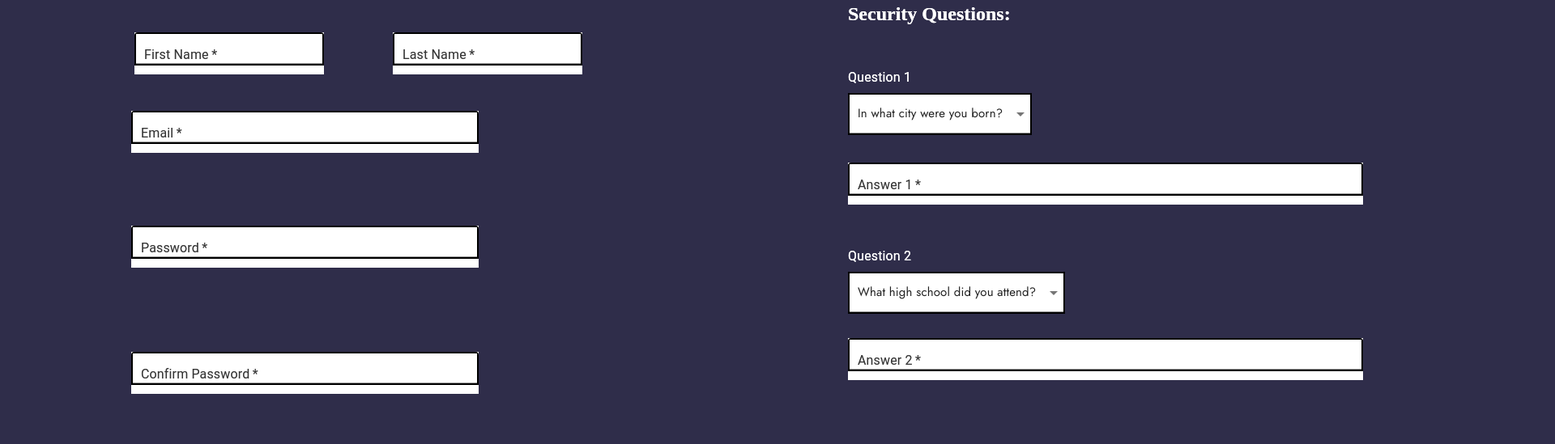
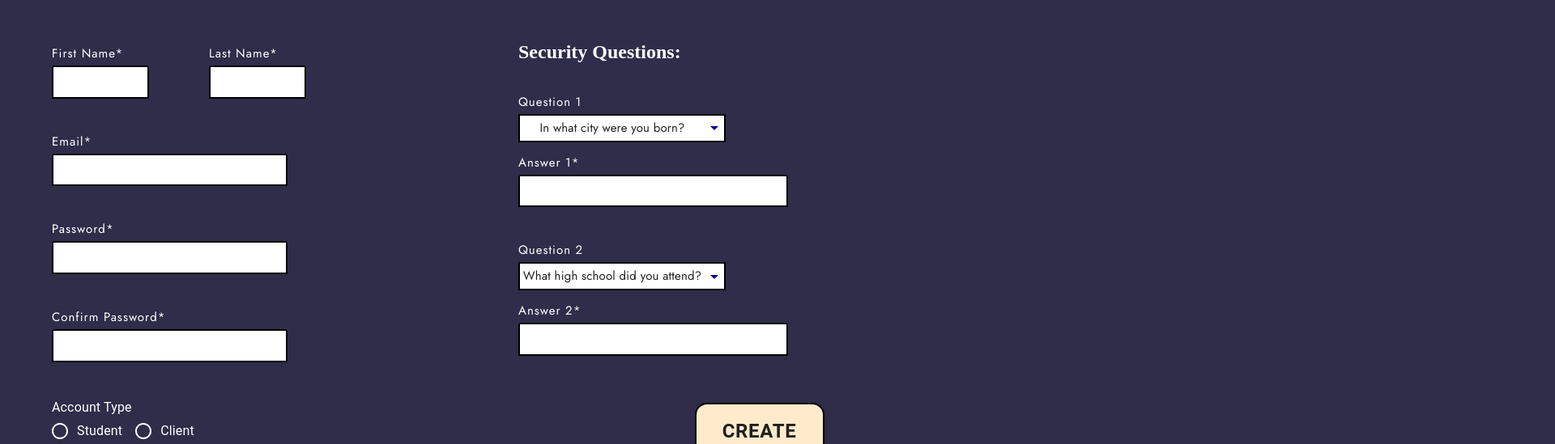
Before and after one commit to Mariie97/Capstone-QWERTY-Dev-Solutions-Team, a React (Create React App) app in the folder parapido-gui/: page /signup in a window 1280 px wide. Shown: the part 220-769 px from the top of the page at 81% size, 1920 px wide, since content can reach past the window. Built offline with nearby package versions, Linux system fonts and the light colour scheme.

Commit message:
- Changed Dropdowns - Changed text inputs - Fixed styling

```diff
--- a/parapido-gui/src/App.js
+++ b/parapido-gui/src/App.js
@@ -79,7 +79,7 @@ class App extends React.Component {
                         path='/signup'
                         render={() => (
                             <React.Fragment>
-                                <UserRegistrationPage />
+                                <NavBar cookies= {this.props.cookies} />
                                 <UserRegistrationPage />
                             </React.Fragment>
                         )}
--- a/parapido-gui/src/Components/UserRegistrationPage.js
+++ b/parapido-gui/src/Components/UserRegistrationPage.js
@@ -1,197 +1,39 @@
 import React, {Component} from 'react';
-import {
-    Button,
-    FormControl,
-    FormControlLabel,
-    FormHelperText,
-    FormLabel,
-    Radio,
-    RadioGroup,
-    TextField
-} from "@material-ui/core";
-import Alert from '@material-ui/lab/Alert';
-
-import SecurityQuestionDropdown from "./SecurityQuestionDropdown";
-import {Redirect} from "react-router-dom";
-
-const titleStyle = {
-    position: "absolute",
-    width: "1847px",
-    height: "120px",
-    left: "162px",
-    top: "100px",
-
-    fontFamily: "Future BdCn BT",
-    fontStyle: "normal",
-    fontWeight: "bold",
-    fontSize: "100px",
-    lineHeight: "120px",
-    color: "#FFFFFF",
-};
-
-const firstNameStyle = {
-    position: "absolute",
-    width: "234px",
-    height: "52px",
-    left: "166px",
-    top: "340px",
-
-    background: "#FFFFFF",
-    color: "red",
-};
-
-const lastNameStyle = {
-    position: "absolute",
-    width: "234px",
-    height: "52px",
-    left: "485px",
-    top: "340px",
-
-    background: "#FFFFFF",
-};
-
-const emailStyle = {
-    position: "absolute",
-    width: "429px",
-    height: "52px",
-    left: "162px",
-    top: "437px",
-    //backgroundColor: "#FFFFFF",
-
-    background: "#FFFFFF",
-};
-
-const passwordStyle = {
-    position: "absolute",
-    width: "429px",
-    height: "52px",
-    left: "162px",
-    top: "579px",
-
-    background: "#FFFFFF",
-};
-
-const confirmPasswordStyle = {
-    position: "absolute",
-    width: "429px",
-    height: "52px",
-    left: "162px",
-    top: "735px",
-
-    background: "#FFFFFF",
-};
-
-const answerOneStyle = {
-    position: "absolute",
-    width: "636px",
-    height: "52px",
-    left: "1047px",
-    top: "501px",
-
-    background: "#FFFFFF",
-};
-
-const answerTwoStyle = {
-    position: "absolute",
-    width: "636px",
-    height: "52px",
-    left: "1047px",
-    top: "718px",
-
-    background: "#FFFFFF",
-};
-
-const questionOneStyle = {
-    position: "absolute",
-    width: "229px",
-    height: "52px",
-    left: "1047px",
-    top: "388px",
-
-    //background: "#FFFFFF",
-};
-
-const questionTwoStyle = {
-    position: "absolute",
-    width: "229px",
-    height: "52px",
-    left: "1047px",
-    top: "609px",
-
-    color: "#FFFFFF",
-};
+import {Button, FormControl, FormControlLabel, FormHelperText, FormLabel, Radio, RadioGroup} from "@material-ui/core";
+import "../Layouts/UserRegistrationPage.css";
+import Input from "./Input";
+import ItemsDropdown from "./ItemsDropdown";
 
 const accountTypeStyle = {
     position: "absolute",
-    left: "162px",
-    top: "850px",
-    width: "500px",
-
-    /*            fontFamily: "Grand",
-                fontStyle: "normal",
-                fontWeight: "normal",
-                fontSize: "24px",
-                lineHeight: "27px",*/
-
-
+    marginTop: "10px",
     color: "#FFFFFF",
 };
 
 const createButtonStyle = {
     position: "absolute",
-    width: "190px",
-    height: "80px",
-    left: "1493px",
-    top: "864px",
-
-    //background: "#FFFFFF",
+    width: "160px",
+    height: "70px",
+    left: "67%",
+    fontWeight: "bold",
+    fontSize: "24px",
+    border: "2px solid black",
+    borderRadius: "15px",
+    background: "#FFEBCC",
 };
 
 const securityQuestionTextStyle = {
     position: "absolute",
-    left: "1047px",
-    top: "304px",
-    width: "500px",
-
-    /*            fontFamily: "Grand",
-                fontStyle: "normal",
-                fontWeight: "normal",
-                fontSize: "24px",
-                lineHeight: "27px",*/
-
     color: "#FFFFFF",
 };
 
-const outerGridStyle= {
-    top: "-80px",
-    position: "absolute"
-
-}
-
-const formLabelStyle= {
+const formLabelStyle = {
     color:"#FFFFFF"
 }
 
 const radioStyle = {
     color:"#FFFFFF"
 }
-
-const errorStyle = {
-    position: "absolute",
-    width: "429px",
-    height: "52px",
-    left: "600px",
-    top: "800px",
-
-    //background: "#FFFFFF",
-};
-
-const questionErrorStyle = {
-    marginTop: '36vh',
-    marginLeft: '60vw',
-    fontSize: '13px',
-    color: '#f44336'
-};
 
 class UserRegistrationPage extends Component {
 
@@ -287,6 +129,7 @@ class UserRegistrationPage extends Component {
         const val7 = this.validateAnswerTwo();
         const val8 = this.validateAccountType();
         const val9 = this.validateQuestions();
+
         if(!val1 || !val2 || !val3 || !val4 || !val5 || !val6 || !val7 || !val8 || !val9)
             return;
 
@@ -306,6 +149,7 @@ class UserRegistrationPage extends Component {
 
     validateLastName(){
         const { lastName } = this.state;
+
         if (lastName.length===0) {
             this.setState({ lastNameError: "This field is required" });
             return false;
@@ -412,13 +256,19 @@ class UserRegistrationPage extends Component {
     validateQuestions() {
         const { questionOneRef, questionTwoRef } = this.state;
 
-        if (questionOneRef?.current.state.question === questionTwoRef?.current.state.question) {
-            this.setState({questionError: 'Please select different questions'})
+        if(questionOneRef.current !== null && questionTwoRef.current !== null){
+
+            if (parseInt(questionOneRef?.current.state.item ) === parseInt(questionTwoRef?.current.state.item)) {
+                questionOneRef?.current.setState({itemError: 'Please select different questions'});
+                questionTwoRef?.current.setState({itemError: 'Please select different questions'});
                 return false;
 
             }
-        this.setState({questionError: undefined})
+            questionOneRef?.current.setState({itemError: undefined});
+            questionTwoRef?.current.setState({itemError: undefined});
             return true
+
+        }
     }
 
 
@@ -441,139 +291,106 @@ class UserRegistrationPage extends Component {
 
         return (
             <div>
-                {isFetchError &&
-                <Alert severity="error" style={errorStyle}>Unexpected Error. Try Again</Alert>
-                }
+                <form>
 
 
-                {registerSuccess &&
-                <div>
-                    <Alert severity="success" style={errorStyle}>Your account was created successfully!</Alert>
-                    <Redirect to='/' />
-                </div>
-                }
-                <form>
-                    <div style={outerGridStyle}>
-                        <h1 style={titleStyle}>
-                            Create Account
-                        </h1>
-                        <TextField
+                    <div className="page-header"> Create Account </div>
+
+                    <div className={"outer-flexbox"}>
+
+
+                        <div className={'right-flexbox'}>
+
+                            <div className={'horizontal-flexbox1'}>
+
+
+                                <Input
                                     required
                                     error = {this.state.firstNameError!==undefined}
                                     variant="filled"
-                            label="First Name"
+                                    labelText="First Name"
                                     type="text"
                                     name="firstName"
                                     value = {firstName}
                                     onChange={this.change}
-                            helperText={this.state.firstNameError}
-                            style={firstNameStyle}
+                                    errorMsg={this.state.firstNameError}
+                                    className='first-name-style'
                                     onBlur={this.validateFirstName}
                                 />
-                        <TextField
+
+
+
+                                <Input
                                     required
                                     error = {this.state.lastNameError!==undefined}
                                     variant="filled"
-                            label="Last Name"
+                                    labelText="Last Name"
                                     type="text"
                                     name="lastName"
                                     value = {lastName}
                                     onChange={this.change}
-                            helperText={this.state.lastNameError}
-                            style={lastNameStyle}
+                                    errorMsg={this.state.lastNameError}
+                                    className='last-name-style'
                                     onBlur={this.validateLastName}
                                 />
-                        <TextField
+
+
+
+
+                            </div>
+                            <div className={'horizontal-flexbox2'}>
+                                <Input
                                     required
                                     error = {this.state.emailError!==undefined}
                                     variant="filled"
-                            label="Email"
+                                    labelText="Email"
                                     type="text"
                                     name="email"
                                     value = {email}
                                     onChange={this.change}
-                            helperText={this.state.emailError}
-                            style={emailStyle}
+                                    errorMsg={this.state.emailError}
+                                    className={'email-style'}
                                     onBlur={this.validateEmail}
                                 />
-                        <TextField
+
+                            </div>
+                            <div className={'horizontal-flexbox2'}>
+
+                                <Input
                                     required
                                     error = {this.state.passwordError!==undefined}
                                     variant="filled"
-                            label="Password"
+                                    labelText="Password"
                                     type="password"
                                     name="password"
                                     value = {password}
                                     onChange={this.change}
-                            helperText={this.state.passwordError}
-                            style={passwordStyle}
+                                    errorMsg={this.state.passwordError}
+                                    className={'password-style'}
                                     onBlur={this.validatePassword}
                                 />
-                        <TextField
+
+                            </div>
+
+                            <div className={'horizontal-flexbox2'}>
+
+                                <Input
                                     required
                                     error = {this.state.confirmPasswordError!==undefined}
                                     variant="filled"
-                            label="Confirm Password"
+                                    labelText="Confirm Password"
                                     type="password"
                                     name="confirmPassword"
                                     value = {confirmPassword}
                                     onChange={this.change}
-                            helperText={this.state.confirmPasswordError}
-                            style={confirmPasswordStyle}
+                                    errorMsg={this.state.confirmPasswordError}
+                                    className={'confirm-password-style'}
                                     onBlur={this.validatePasswordConfirm}
                                 />
-                        <Button variant="contained" style={createButtonStyle} onClick={this.onSubmit}>Create</Button>
-                        <div className='security-questions-container' >
-                            <h2 style={securityQuestionTextStyle}>Security Questions:</h2>
-                            {questionError!==undefined &&
-                            <p style={questionErrorStyle}>{questionError}</p>
-                            }
 
+                            </div>
 
-                            <SecurityQuestionDropdown
-                                question={1}
-                                num={1}
-                                style_q={questionOneStyle}
-                                ref={questionOneRef}
-                                onClick={this.validateQuestions}
-                            />
-                            <TextField
-                                required
-                                error = {this.state.answerOneError!==undefined}
-                                variant="filled"
-                                label="Answer 1"
-                                helperText={this.state.answerOneError}
-                                type="text"
-                                name="answerOne"
-                                placeholder="Answer"
-                                value = {answerOne}
-                                onChange={this.change}
-                                style={answerOneStyle}
-                                onBlur={this.validateAnswerOne}
-                            />
-                            <SecurityQuestionDropdown
-                                question={2}
-                                num={2}
-                                style_q={questionTwoStyle}
-                                ref={questionTwoRef}
-                                onClick={this.validateQuestions}
-                            />
-
-                            <TextField
-                                required
-                                error = {this.state.answerTwoError!==undefined}
-                                variant="filled"
-                                label="Answer 2"
-                                helperText={this.state.answerTwoError}
-                                type="text"
-                                name="answerTwo"
-                                placeholder="Answer"
-                                value = {answerTwo}
-                                onChange={this.change}
-                                style={answerTwoStyle}
-                                onBlur={this.validateAnswerTwo}
-                            />
-                        </div>
+                            <div className={'horizontal-flexbox2'}>
 
                                 <FormControl
                                     component="fieldset"
@@ -592,9 +409,101 @@ class UserRegistrationPage extends Component {
                                     </RadioGroup>
                                     <FormHelperText>{this.state.accountTypeError}</FormHelperText>
                                 </FormControl>
+
+                            </div>
+
+
+
+
+                        </div>
+
+
+
+                        <div className={'left-flexbox'}>
+
+                            <div className={"horizontal-flexbox2"}> <h2 style={securityQuestionTextStyle}>Security Questions:</h2> </div>
+
+                            <div className={"horizontal-flexbox3"}>
+
+                                <ItemsDropdown
+                                    initial_value={1}
+                                    ref={this.state.questionOneRef}
+                                    itemsList={[
+                                        'In what city were you born?',
+                                        'What high school did you attend?',
+                                        'What was your favorite food as a child?',
+                                    ]}
+                                    validationFunc={this.validateQuestions}
+                                    label='Question 1'
+                                />
+
+                            </div>
+
+                            <div className={"horizontal-flexbox4"}>
+
+                                <Input
+                                    required
+                                    error = {this.state.answerOneError!==undefined}
+                                    variant="filled"
+                                    labelText="Answer 1"
+                                    errorMsg={this.state.answerOneError}
+                                    type="text"
+                                    name="answerOne"
+                                    value = {answerOne}
+                                    onChange={this.change}
+                                    className={"answer-one-style"}
+                                    onBlur={this.validateAnswerOne}
+                                />
+
+                            </div>
+
+                            <div className={"horizontal-flexbox3"}>
+
+                                <ItemsDropdown
+                                    initial_value={2}
+                                    ref={this.state.questionTwoRef}
+                                    itemsList={[
+                                        'In what city were you born?',
+                                        'What high school did you attend?',
+                                        'What was your favorite food as a child?',
+                                    ]}
+                                    validationFunc={this.validateQuestions}
+                                    label='Question 2'
+                                />
+
+                            </div>
+
+                            <div className={"horizontal-flexbox4"}>
+
+                                <Input
+                                    required
+                                    error = {this.state.answerTwoError!==undefined}
+                                    variant="filled"
+                                    labelText="Answer 2"
+                                    errorMsg={this.state.answerTwoError}
+                                    type="text"
+                                    name="answerTwo"
+                                    value = {answerTwo}
+                                    onChange={this.change}
+                                    className={"answer-two-style"}
+                                    onBlur={this.validateAnswerTwo}
+                                />
+
+
+                            </div>
+
+                            <div className={"horizontal-flexbox5"}>
+                            <Button variant="contained" style={createButtonStyle} onClick={this.onSubmit}>Create</Button>
+                            </div>
+
+
+                        </div>
+
+
                     </div>
                 </form>
             </div>
+
         );
     };
 }
--- /dev/null
+++ b/parapido-gui/src/Layouts/UserRegistrationPage.css
@@ -0,0 +1,149 @@
+@import url("https://fonts.googleapis.com/css2?family=Jost:wght@200;300;400;500");
+@import url("https://fonts.googleapis.com/css2?family=Cormorant+Garamond:ital,wght@0,400;0,600;1,300;1,500&display==swap");
+
+.right-flexbox{
+	display: flex;
+	width: 35%;
+	flex-direction: column;
+	align-content: space-between;
+	flex-wrap: wrap;
+	margin-left: 5%;
+	/*
+    border: 2px red solid;
+	*/
+}
+
+.left-flexbox{
+	display: flex;
+	width: 40%;
+	margin-left: 10%;
+	flex-direction: column;
+	align-content: space-between;
+	flex-wrap: wrap;
+	/*
+    border: 2px red solid;
+	*/
+}
+
+.horizontal-flexbox1{
+	display: flex;
+	width: 100%;
+	flex-direction: row;
+	justify-content: flex-start;
+	flex-wrap: wrap;
+	/*
+    border: 2px red solid;
+	*/
+	margin-bottom: 30px;
+	gap: 10px;
+}
+
+.horizontal-flexbox2{
+	display: flex;
+	width: 100%;
+	flex-direction: column;
+	justify-content: flex-start;
+	flex-wrap: wrap;
+	margin-bottom: 30px;
+	/*
+    border: 2px red solid;
+	*/
+	gap: 100px;
+}
+
+.horizontal-flexbox3{
+	display: flex;
+	width: 100%;
+	flex-direction: column;
+	justify-content: flex-start;
+	flex-wrap: wrap;
+	margin-top: 30px;
+	/*
+    border: 2px red solid;
+	*/
+	gap: 100px;
+}
+
+.horizontal-flexbox4{
+	display: flex;
+	width: 100%;
+	flex-direction: column;
+	justify-content: flex-start;
+	flex-wrap: wrap;
+	margin-top: 10px;
+	/*
+    border: 2px red solid;
+	*/
+	gap: 100px;
+}
+
+.horizontal-flexbox5{
+	display: flex;
+	width: 100%;
+	flex-direction: column;
+	justify-content: flex-start;
+	flex-wrap: wrap;
+	margin-top: 50px;
+	/*
+    border: 2px red solid;
+	*/
+	gap: 100px;
+}
+
+.outer-flexbox{
+	display: flex;
+	width: 100%;
+	flex-direction: row;
+	flex-wrap: wrap;
+	/*
+    border: 2px red solid;
+	*/
+}
+
+.first-name-style{
+	width: 100%;
+}
+
+.last-name-style{
+	width: 100%;
+}
+
+.email-style{
+	width: 50%;
+}
+
+.password-style{
+	width: 50%;
+}
+
+.confirm-password-style{
+	width: 50%;
+}
+
+.answer-one-style{
+	width: 50%;
+}
+
+.answer-two-style{
+	width: 50%;
+}
+
+.page-header {
+	width: 50%;
+	font-weight: bold;
+	font-size: 60px;
+	text-align: left;
+	color: white;
+	border-bottom: 2px solid white;
+	padding-bottom: 20px;
+	margin: 65px;
+}
+
+create-button-style {
+    position: absolute;
+    width: 190px;
+    height: 80px;
+/*    left: 1493px;
+    top: 864px;*/
+
+}
```
Lines whose indentation alone changed are shown as unchanged.
